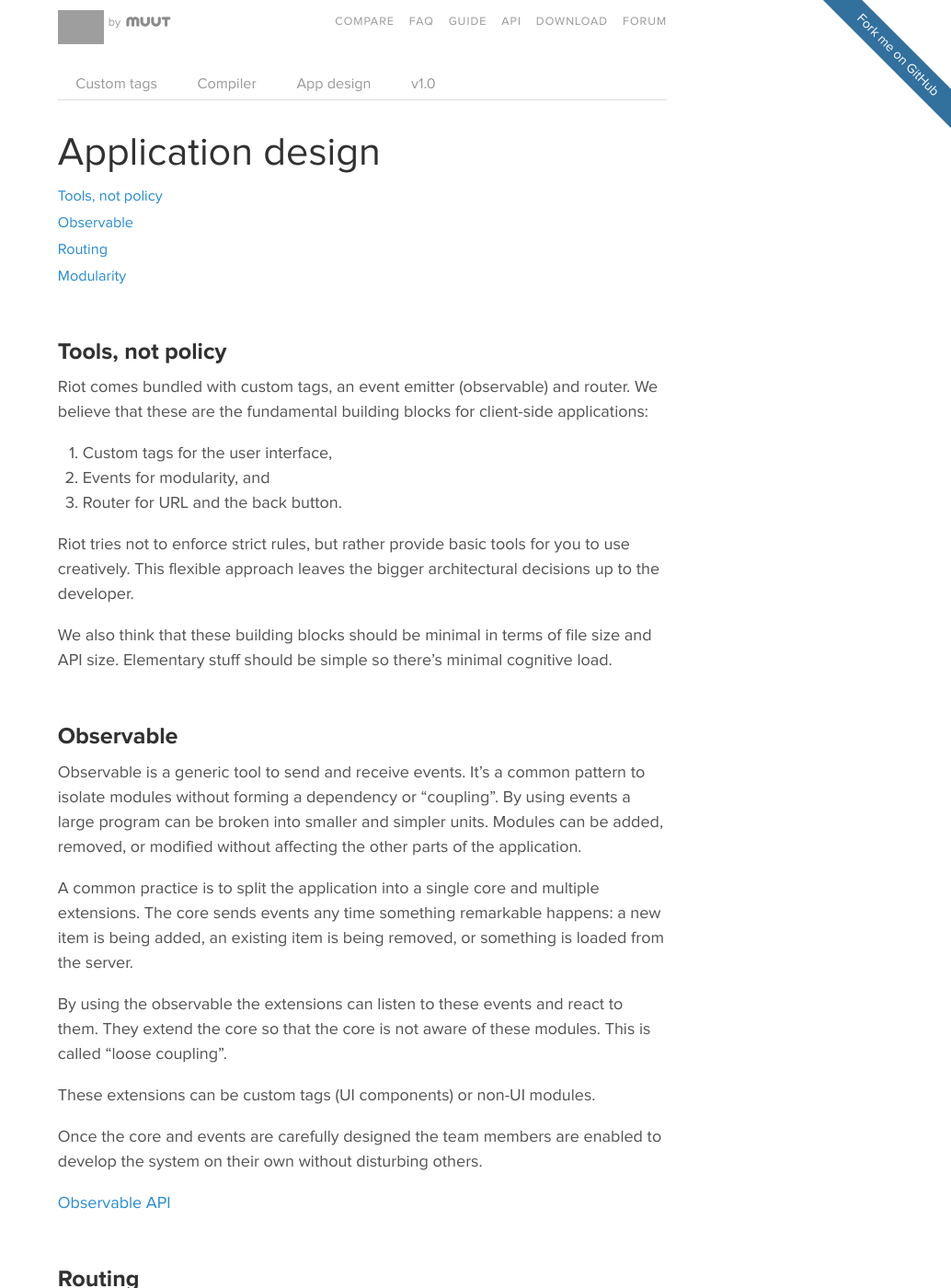
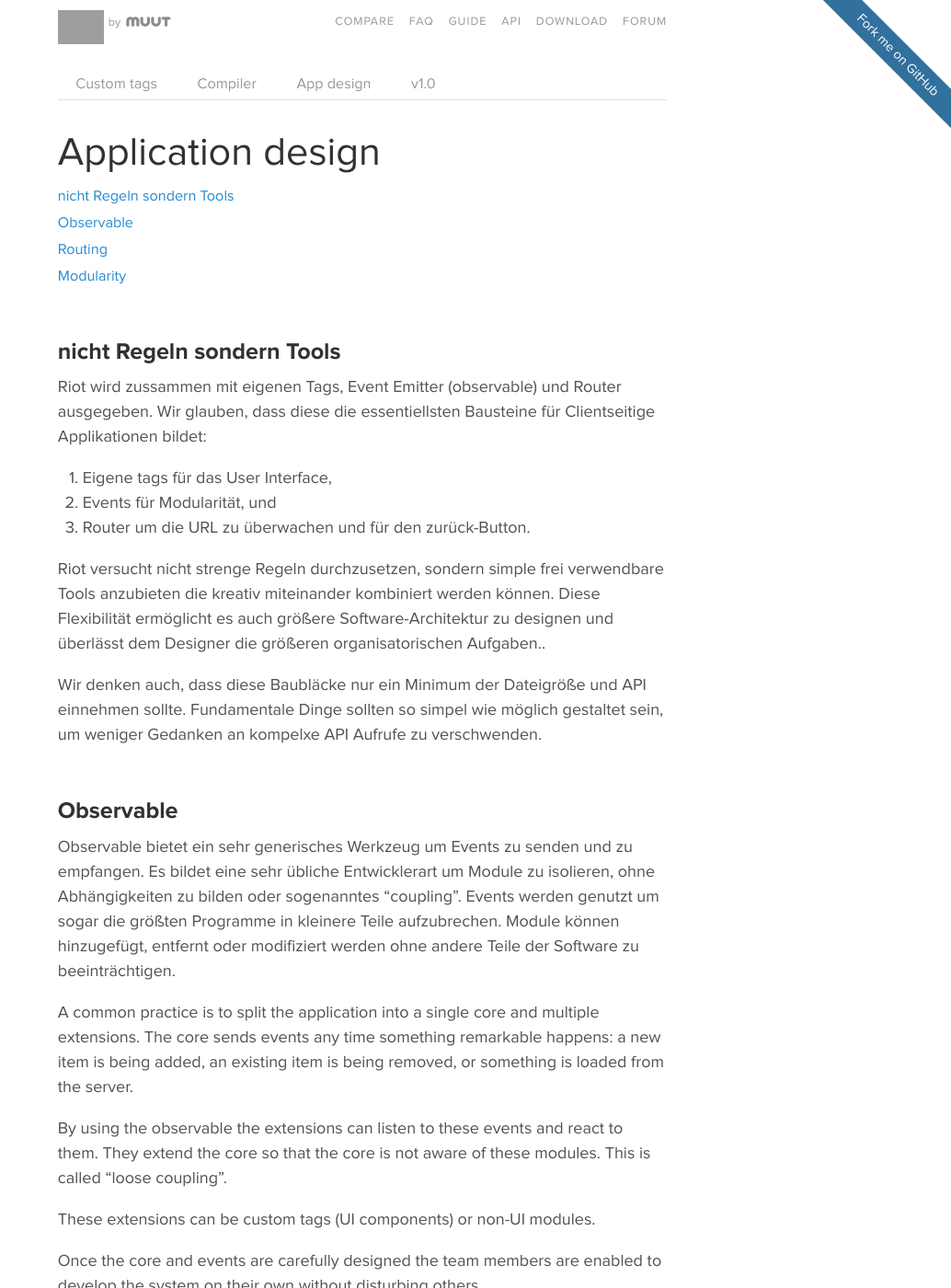
Before and after one commit to riot/riot.github.io, a Jekyll site: the page built from de/guide/application-design.md, in a window 1280 px wide and 1400 px high. Shown: the whole window at 92% size, without its empty margins (246-1280 px from the left). Built offline with Jekyll 4.4.1, drawn with Linux system fonts in a browser that asks for light colours; Markdown is read by kramdown in place of the engine named in the settings; grey boxes are pictures that could not be loaded.

Commit message:
began Compare and Application-design

```diff
--- a/de/guide/application-design.md
+++ b/de/guide/application-design.md
@@ -5,22 +5,22 @@ title: Application design
 
 {% include guide-tabs.html %}
 
-## Tools, not policy
+## nicht Regeln sondern Tools
 
-Riot comes bundled with custom tags, an event emitter (observable) and router. We believe that these are the fundamental building blocks for client-side applications:
+Riot wird zussammen mit eigenen Tags, Event Emitter (observable) und Router ausgegeben. Wir glauben, dass diese die essentiellsten Bausteine für Clientseitige Applikationen bildet:
 
-1. Custom tags for the user interface,
-2. Events for modularity, and
-3. Router for URL and the back button.
+1. Eigene tags für das User Interface,
+2. Events für Modularität, und
+3. Router um die URL zu überwachen und für den zurück-Button.
 
-Riot tries not to enforce strict rules, but rather provide basic tools for you to use creatively. This flexible approach leaves the bigger architectural decisions up to the developer.
+Riot versucht nicht strenge Regeln durchzusetzen, sondern simple frei verwendbare Tools anzubieten die kreativ miteinander kombiniert werden können. Diese Flexibilität ermöglicht es auch größere Software-Architektur zu designen und überlässt dem Designer die größeren organisatorischen Aufgaben..
 
-We also think that these building blocks should be minimal in terms of file size and API size. Elementary stuff should be simple so there's minimal cognitive load.
+Wir denken auch, dass diese Baubläcke nur ein Minimum der Dateigröße und API einnehmen sollte. Fundamentale Dinge sollten so simpel wie möglich gestaltet sein, um weniger Gedanken an kompelxe API Aufrufe zu verschwenden.
 
 
 ## Observable
 
-Observable is a generic tool to send and receive events. It's a common pattern to isolate modules without forming a dependency or "coupling". By using events a large program can be broken into smaller and simpler units. Modules can be added, removed, or modified without affecting the other parts of the application.
+Observable bietet ein sehr generisches Werkzeug um Events zu senden und zu empfangen. Es bildet eine sehr übliche Entwicklerart um Module zu isolieren, ohne Abhängigkeiten zu bilden oder sogenanntes "coupling". Events werden genutzt um sogar die größten Programme in kleinere Teile aufzubrechen. Module können hinzugefügt, entfernt oder modifiziert werden ohne andere Teile der Software zu beeinträchtigen.
 
 A common practice is to split the application into a single core and multiple extensions. The core sends events any time something remarkable happens: a new item is being added, an existing item is being removed, or something is loaded from the server.
 
```
Also changed, not shown: de/compare.md (+6 -6 lines).
